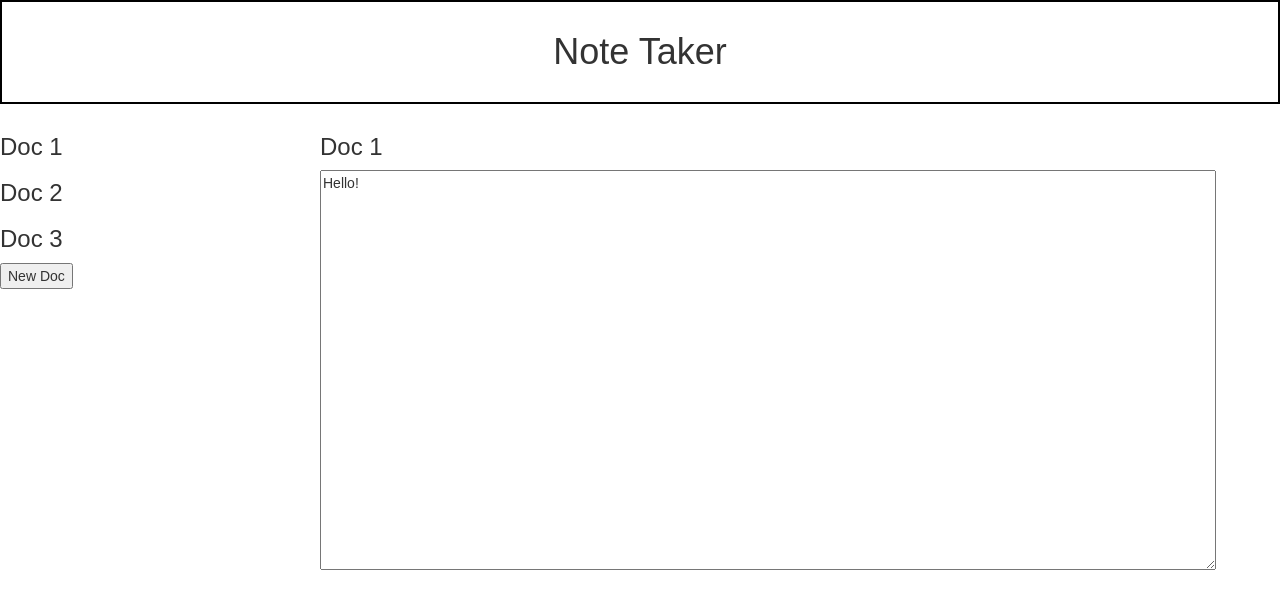
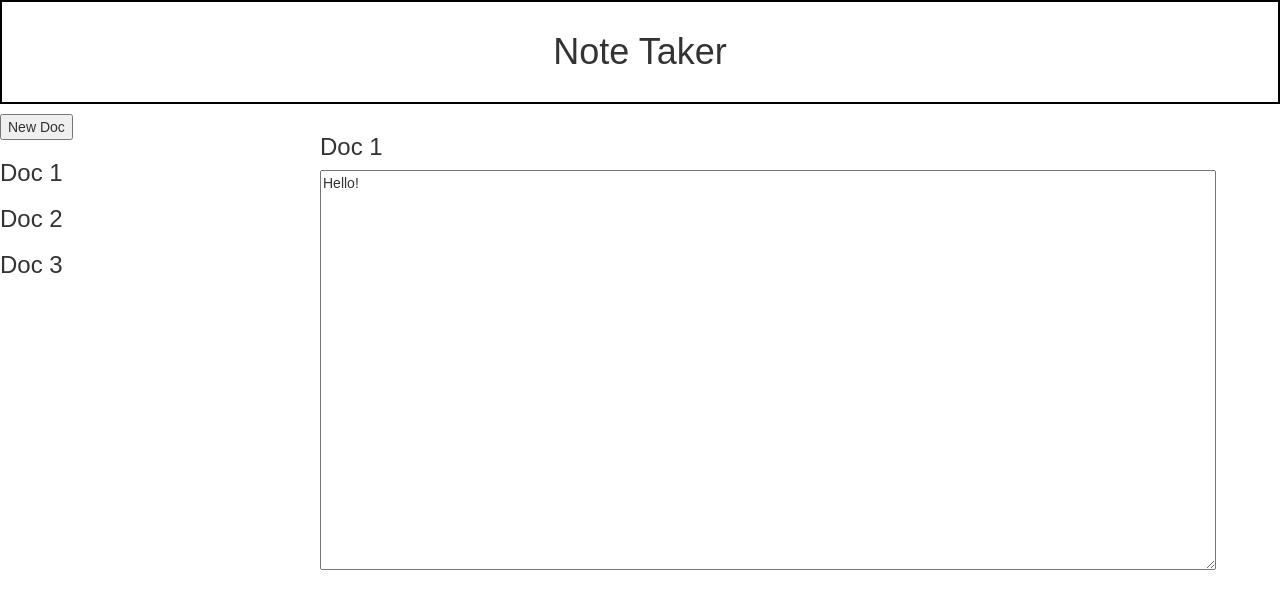
Before and after one commit to s-zimm/react-note-taker, a React (Create React App) app: page / in a window 1280 px wide. Shown: the top 608 px of the page. Built offline with nearby package versions, Linux system fonts and the light colour scheme.

Commit message:
Adds key prop to Title component iterations and moves New Doc button

```diff
--- a/src/components/TitleContainer.js
+++ b/src/components/TitleContainer.js
@@ -9,6 +9,7 @@ const TitleContainer = props => {
                                              return (
                                                 <div>
                                                     <Title
+                                                        key={i}
                                                         container='TitleContainer'
                                                         titleName={doc.title}
                                                         onClick={() => {
@@ -21,8 +22,8 @@ const TitleContainer = props => {
 
     return (
         <div className="TitleContainer">
+            <button onClick={props.newDocWillLoad}>New Doc</button>
             {titleArray}
-            <button onClick={props.newDocWillLoad}>New Doc</button>
         </div>
     )
 }
```
